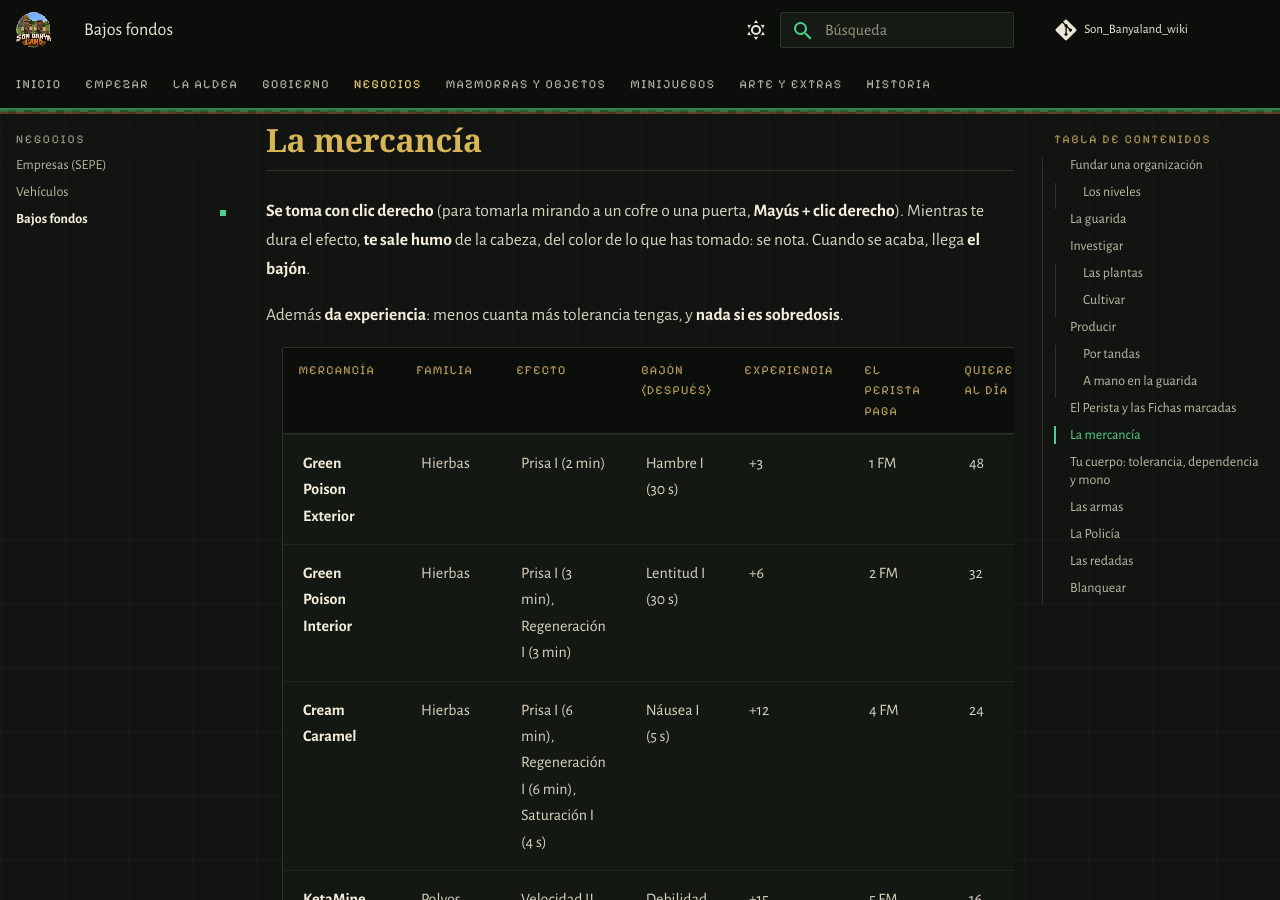
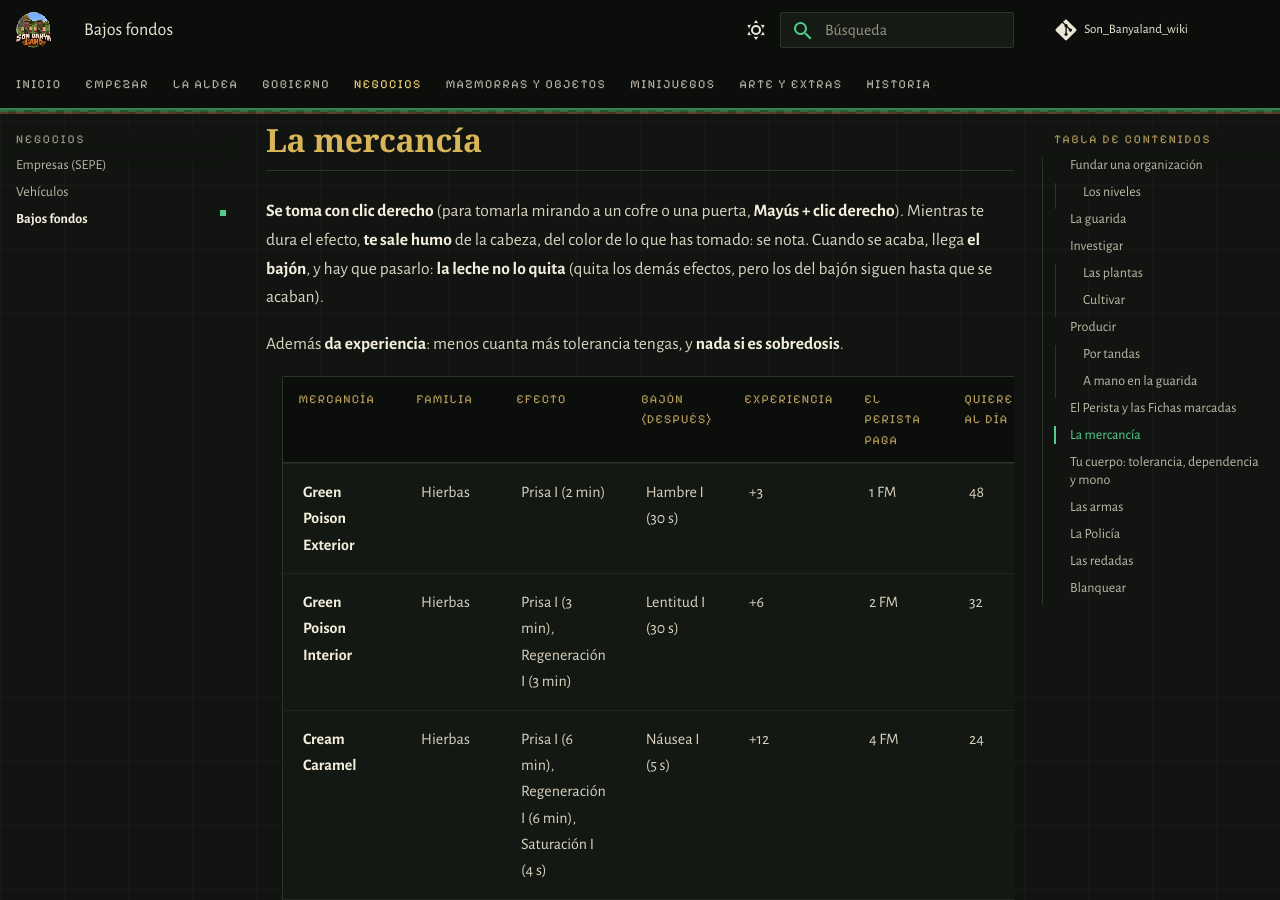
Before and after one commit to PigPilgrim/Son_Banyaland_wiki, an MkDocs documentation site: the page built from docs/crimen.md, in a window 1280 px wide and 900 px high, scrolled down 7206 px. Built offline with MkDocs 1.6.1 and Material for MkDocs 9.7.7, drawn with Linux system fonts in a browser that asks for light colours; some web fonts are replaced; comment, search, counter and statistics services are not loaded.

Commit message:
Bajos fondos: la leche no quita el bajón
Co-Authored-By: Claude Opus 5.5 <noreply@anthropic.com>

```diff
--- a/docs/crimen.md
+++ b/docs/crimen.md
@@ -125,7 +125,8 @@ Con Walter Brick → **El Perista**: compra la mercancía y paga en **Fichas mar
 ## La mercancía
 
 **Se toma con clic derecho** (para tomarla mirando a un cofre o una puerta, **Mayús + clic derecho**). Mientras te
-dura el efecto, **te sale humo** de la cabeza, del color de lo que has tomado: se nota. Cuando se acaba, llega **el bajón**.
+dura el efecto, **te sale humo** de la cabeza, del color de lo que has tomado: se nota. Cuando se acaba, llega **el bajón**,
+y hay que pasarlo: **la leche no lo quita** (quita los demás efectos, pero los del bajón siguen hasta que se acaban).
 
 Además **da experiencia**: menos cuanta más tolerancia tengas, y **nada si es sobredosis**.
 
```
